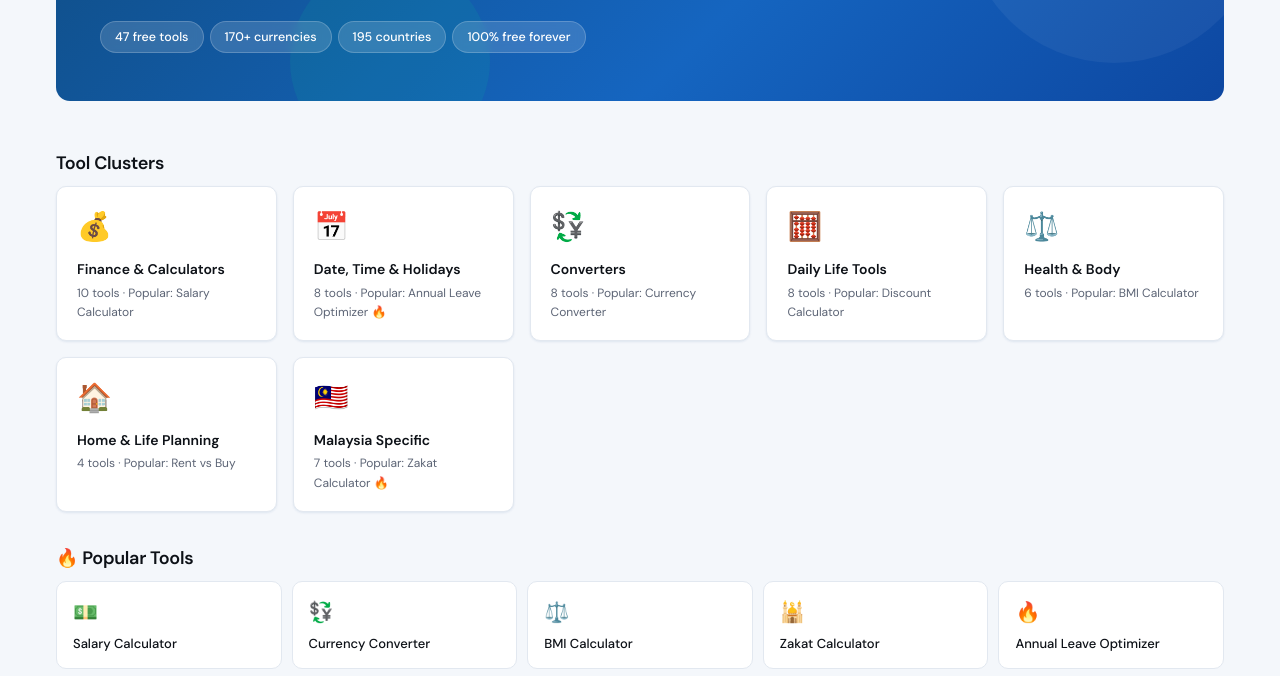
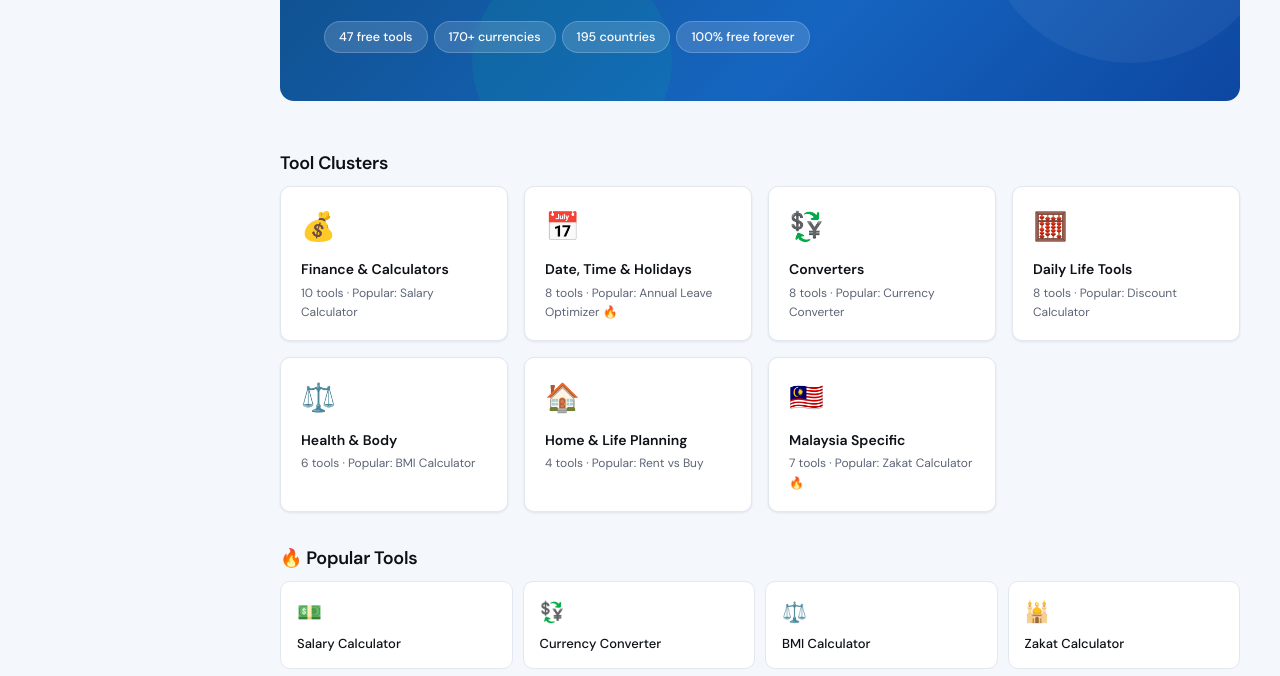
Before and after one commit to peaktoolshub-project/index, a plain HTML site: page public/index.html in a window 1280 px wide. Shown: the part 289-965 px from the top of the page. Drawn offline with Linux system fonts and the light colour scheme.

Commit message:
Refactor main element to remove inline styles
Removed inline styles from the main element.

```diff
--- a/public/index.html
+++ b/public/index.html
@@ -35,7 +35,7 @@
 </nav>
 
 <div class="layout">
-  <main id="app" style="width:100%;max-width:1200px;margin:0 auto;padding:2rem 1rem">
+  <main id="app">
 
     <!-- Hero Section -->
     <div class="hero">
```
